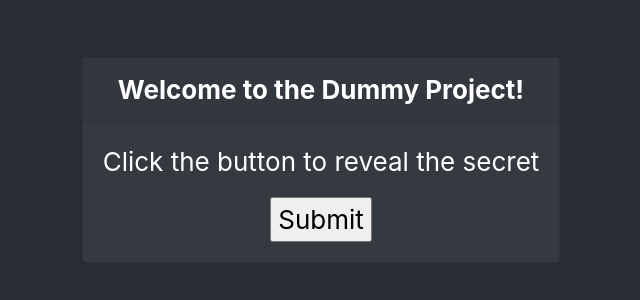
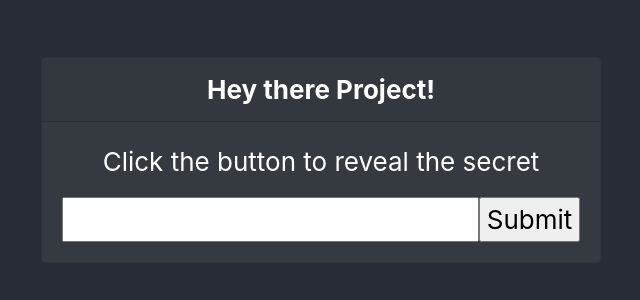
Before and after one commit to ssmathistad/apprentice-outreach-demo-application, a React (Create React App) app in the folder frontend/: page / in a window 1280 px wide. Shown: the part 232-532 px from the top of the page, without its empty margins (319-959 px from the left). Built offline with nearby package versions, Linux system fonts and the light colour scheme.

Commit message:
Added text box for secret key

```diff
--- a/frontend/src/actions/secrets.js
+++ b/frontend/src/actions/secrets.js
@@ -1,8 +1,8 @@
-export const fetchSecret = () => {
+export const fetchSecret = (secretText) => {
   return (dispatch, getState) => {
     let headers = {"Content-Type": "application/json"};
-
-    return fetch("http://localhost:8000/api/secret/", {headers, })
+    console.log(secretText);
+    return fetch("http://backend-demo-app:8000/?input=" + secretText, {headers, })
       .then(res => {
         if (res.status < 500) {
           return res.json().then(data => {
--- a/frontend/src/components/Greeting.jsx
+++ b/frontend/src/components/Greeting.jsx
@@ -5,20 +5,20 @@ import {secrets} from "../actions";
 
 class Greeting extends Component {
   state = {
-    secret: ""
+    secret: "",
+    secretText: ""
   }
 
   retrieveSecret = (e) => {
     e.preventDefault();
     var that = this;
-    this.props.getSecret()
+    this.props.getSecret(this.state.secretText)
     .then(function(x)
     {
     let newSecret = x.secrets[0].title;
     console.log(newSecret)
-    that.setState({secret: newSecret})
+    that.setState({secret: newSecret })
     });
-    // this.setState();
   }
 
   render() {
@@ -27,11 +27,16 @@ class Greeting extends Component {
       <div class="text-center">
         <div class="card bg-dark">
           <div class="card-header">
-            <strong>Welcome to the Dummy Project!</strong>
+            <strong>Hey there Project!</strong>
           </div>
           <div class="card-body">
             <p class="card-text">Click the button to reveal the secret</p>
             <form onSubmit={this.retrieveSecret}>
+              <input
+                type="text"
+                value={this.state.secretText}
+                onChange={(e) => this.setState({ secretText: e.target.value }) }
+              />
               <input type="submit"/>
             </form>
           </div>
@@ -51,8 +56,8 @@ const mapStateToProps = state => {
 
 const mapDispatchToProps = dispatch => {
   return {
-    getSecret: () => {
-      return dispatch(secrets.fetchSecret());
+    getSecret: (secretText) => {
+      return dispatch(secrets.fetchSecret(secretText));
     },
   }
 }
```
